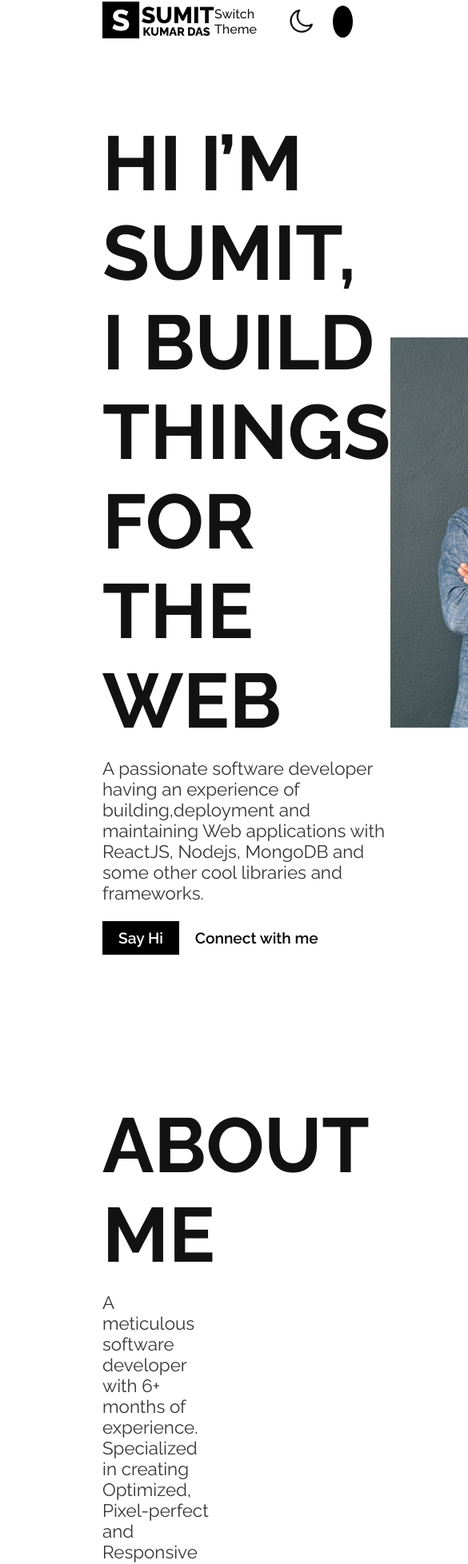
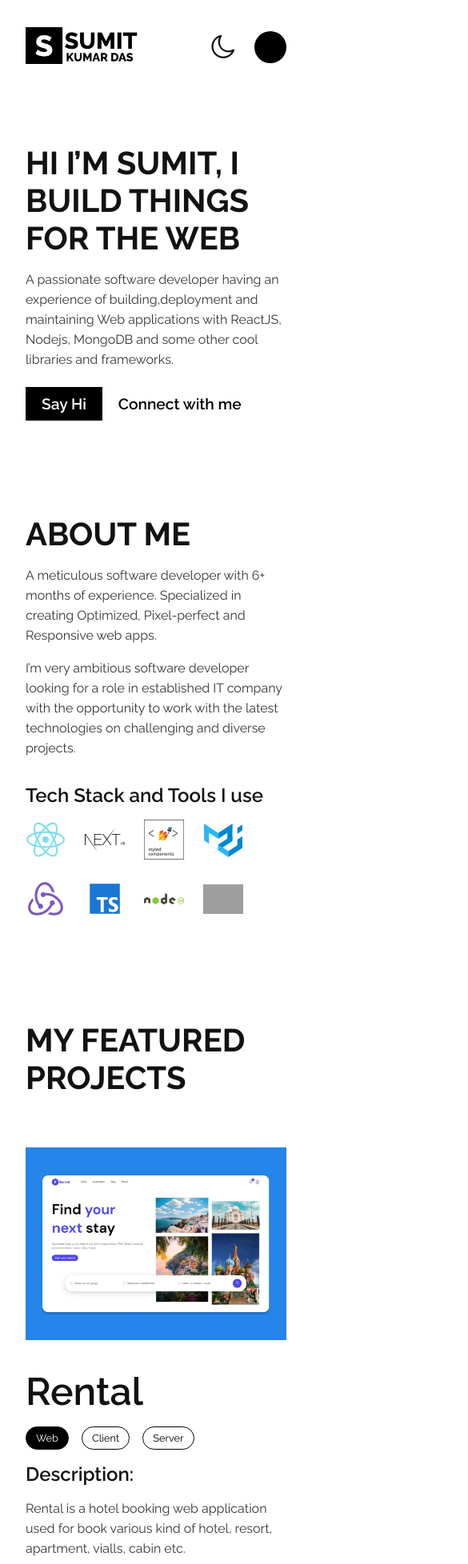
Before and after one commit to sumit-kr-das/my_portfolio, a React (Create React App) app: page / in a window 390 px wide. Shown: the part 30-1986 px from the top of the page at 80% size, 585 px wide, since content can reach past the window. Built offline with nearby package versions, Linux system fonts and the light colour scheme; grey boxes are pictures that could not be loaded.

Commit message:
mobile responsive ness completed

```diff
--- a/src/components/About.jsx
+++ b/src/components/About.jsx
@@ -29,16 +29,41 @@ export default function About({ theme }) {
 
 const Container = styled.section`
     margin: 12rem 8rem 0 8rem;
+    @media(max-width: 1200px){
+        margin: 8rem 4rem;
+    }
+    @media(max-width:700px){
+        margin: 8rem 2rem;
+    }
 `
 
 const Heading = styled.h1`
     font-size: 6rem;
+    @media(max-width: 1373px){
+        font-size: 5rem;
+    }
+    @media(max-width: 1200px){
+        font-size: 4rem;
+    }
+    @media(max-width: 1100px){
+        font-size: 3.5rem;
+    }
+    @media(max-width: 460px){
+        font-size: 2.5rem;
+    }
 `
 
 const Paragraph = styled.p`
     font-size: 1.4rem;
     margin: 1rem 0;
     color: ${(props) => props.theme === "dark" ? "#fff" : "#353535"};
+    line-height: 25px;
+    @media(max-width: 1200px){
+        font-size: 1.2rem;
+    }
+    @media(max-width: 460px){
+        font-size: 1rem;
+    }
 `
 
 const SubHeading = styled.p`
@@ -52,8 +77,25 @@ const StackContainer = styled.div`
     align-items: center;
     justify-content: space-between;
     margin-top: 1rem;
+    @media(max-width: 450px) {
+        justify-content: start;
+        flex-wrap: wrap;
+        gap: 1.5rem;
+    }
 `
 
 const IconImg = styled.img`
     width: 80px;
+    @media(max-width: 892px) {
+        width: 60px;
+    }
+    @media(max-width: 680px) {
+        width: 50px;
+    }
+    @media(max-width: 570px) {
+        width: 40px;
+    }
+    @media(max-width: 450px) {
+        width: 50px;
+    }
 `
--- a/src/components/Footer.jsx
+++ b/src/components/Footer.jsx
@@ -2,12 +2,12 @@ import React from 'react'
 import { Link } from 'react-router-dom';
 import styled from 'styled-components';
 
-import { Paragraph, SubHeading } from './Project/styled.project';
+import { Paragraph } from './Project/styled.project';
 
 function LeftContainer({ theme }) {
     return (
         <CopyrightContainer>
-            <div>
+            <CopyrightWrapper>
                 <Link to="/">
                     {theme === "light" ? (
                         <NavIcon src="/assets/logo_dark.png" alt="nav_logo" />
@@ -17,8 +17,7 @@ function LeftContainer({ theme }) {
                 </Link>
                 <Paragraph theme={theme}>Feel free to reach out to me any time. I prefer to talk over email or Linkedin, Let’s create something amazing together.</Paragraph>
                 <SubHeading>contact.sumitkrdas@gmail.com</SubHeading>
-            </div>
-            <Copyright>@2022 by <b>Sumit Kumar Das</b></Copyright>
+            </CopyrightWrapper>
         </CopyrightContainer>
     )
 }
@@ -39,10 +38,13 @@ function RightContainer({ theme }) {
 
 export default function Footer({ theme }) {
     return (
-        <Container>
-            <LeftContainer theme={theme} />
-            <RightContainer theme={theme} />
-        </Container>
+        <>
+            <Container>
+                <LeftContainer theme={theme} />
+                <RightContainer theme={theme} />
+            </Container>
+            <Copyright>@ Copyright 2022. Designed by <b>Sumit Kumar Das</b>.</Copyright>
+        </>
     )
 }
 
@@ -52,18 +54,45 @@ export const Container = styled.div`
     display: flex;
     align-items: center;
     justify-content: space-between;
+    @media(max-width: 1200px){
+        margin: 8rem 4rem 4rem 4rem;
+    }
+    @media(max-width: 800px){
+        flex-direction: column;
+    }
+    @media(max-width:700px){
+        margin: 4rem 2rem;
+    }
 `;
 
 const CopyrightContainer = styled.div`
     flex: 0 1 40%;
-`
+    width: 100%;
+    @media(max-width: 800px){
+        flex: 0 1 100%;
+    }
+`;
+
+const CopyrightWrapper = styled.div`
+    width: 100%;
+`;
 
 const Copyright = styled.p`
-    margin-top: 4rem;
+    margin: 0 8rem 2rem 8rem;
+    line-height: 25px;
+    @media(max-width: 1200px){
+        margin: 8rem 4rem 4rem 4rem;
+    }
+    @media(max-width:700px){
+        margin: 4rem 2rem;
+    }
 `
 
 const ContactContainer = styled.div`
     flex: 0 1 40%;
+    @media(max-width: 800px){
+        flex: 0 1 100%;
+    }
 `
 
 const NavIcon = styled.img`
@@ -115,3 +144,12 @@ const ButtonPrimary = styled(Button)`
     background: ${(props) => props.theme === "dark" ? "#fff" : "#000"};
     color: ${(props) => props.theme === "dark" ? "#000" : "#fff"};
 `
+
+export const SubHeading = styled.p`
+	font-size: 1.5rem;
+	margin-top: 1rem;
+	font-weight: 600;
+    @media(max-width: 800px){
+        font-size: 1.2rem;
+    }
+`;
--- a/src/components/Hero.jsx
+++ b/src/components/Hero.jsx
@@ -24,16 +24,41 @@ const Header = styled.header`
     display: flex;
     align-items: center;
     justify-content: space-between;
+    @media(max-width: 1200px){
+        margin: 4rem;
+    }
+    @media(max-width:700px){
+        margin: 6rem 2rem;
+    }
 `
 
 const Heading = styled.h1`
     font-size: 6rem;
+    @media(max-width: 1373px){
+        font-size: 5rem;
+    }
+    @media(max-width: 1200px){
+        font-size: 4rem;
+    }
+    @media(max-width: 1100px){
+        font-size: 3.5rem;
+    }
+    @media(max-width: 460px){
+        font-size: 2.5rem;
+    }
 `
 
 const Paragraph = styled.p`
     font-size: 1.4rem;
     margin: 1rem 0;
     color: ${(props) => props.theme === "dark" ? "#fff" : "#353535"};
+    line-height: 25px;
+    @media(max-width: 1200px){
+        font-size: 1.2rem;
+    }
+    @media(max-width: 460px){
+        font-size: 1rem;
+    }
 `
 
 const BtnContainer = styled.div`
@@ -58,6 +83,9 @@ const ButtonSecondary = styled(Button)`
 
 const LeftContainer = styled.div`
     flex: 0 1 60%;
+    @media(max-width: 870px){
+        flex: 0 1 100%;
+    }
 `
 
 const RightContainer = styled.div`
@@ -66,4 +94,7 @@ const RightContainer = styled.div`
     justify-content: center;
     flex: 0 1 30%;
     background-color: red;
+    @media(max-width: 870px){
+        display: none;
+    }
 `
--- a/src/components/Navigation.jsx
+++ b/src/components/Navigation.jsx
@@ -3,7 +3,7 @@ import styled from "styled-components";
 import { Link } from "react-router-dom";
 
 export default function Navigation({ theme, toggleTheme }) {
-	console.log(theme);
+
 	return (
 		<Nav>
 			<Link to="/">
@@ -32,7 +32,13 @@ const Nav = styled.nav`
 	display: flex;
 	align-items: center;
 	justify-content: space-between;
-	padding: 2rem 8rem;
+	margin: 2rem 8rem;
+	@media(max-width: 1200px){
+        margin: 4rem;
+    }
+	@media(max-width:700px){
+        margin: 4rem 2rem;
+    }
 `;
 const Cursor = styled.div`
 	cursor: pointer;
@@ -53,6 +59,9 @@ const RightContainer = styled.div`
 `;
 const Text = styled.p`
 	font-weight: 500;
+	@media(max-width:700px){
+        display: none;
+    }
 `;
 const Hamburger = styled.div`
 	width: 40px;
--- a/src/components/Project/Project.jsx
+++ b/src/components/Project/Project.jsx
@@ -1,5 +1,5 @@
 import React from 'react'
-import { Container, BtnTags, Heading, Wrapper, ImgContainer, Thumbnil, DetailsContainer, SubHeading, Title, TitleContainer, BtnFilled, BtnOutlined, SubHeadingContainer, Paragraph } from './styled.project';
+import { Container, BtnTags, Heading, Wrapper, TitleSubContainer, WrapperReverse, ImgContainer, Thumbnil, DetailsContainer, SubHeading, Title, TitleContainer, BtnFilled, BtnOutlined, SubHeadingContainer, Paragraph } from './styled.project';
 
 import { project1, project2 } from './projectData'
 
@@ -12,6 +12,7 @@ function LeftImage({ project, theme }) {
       <DetailsContainer>
         <TitleContainer>
           <Title>{project.title}</Title>
+          <TitleSubContainer>
             <BtnFilled href={project.live} theme={theme}>Web</BtnFilled>
             {
               project.client &&
@@ -21,6 +22,7 @@ function LeftImage({ project, theme }) {
               project.server &&
               <BtnOutlined href={project.server} theme={theme}>Server</BtnOutlined>
             }
+          </TitleSubContainer>
         </TitleContainer>
         <SubHeading>Description:</SubHeading>
         <SubHeadingContainer>
@@ -44,7 +46,7 @@ function LeftImage({ project, theme }) {
 
 function RightImage({ project, theme }) {
   return (
-    <Wrapper>
+    <WrapperReverse>
       <DetailsContainer>
         <TitleContainer>
           <Title>{project.title}</Title>
@@ -77,7 +79,7 @@ function RightImage({ project, theme }) {
       <ImgContainer>
         <Thumbnil src={project.thumbnil} />
       </ImgContainer>
-    </Wrapper>
+    </WrapperReverse>
   )
 }
 
--- a/src/components/Project/styled.project.js
+++ b/src/components/Project/styled.project.js
@@ -2,6 +2,12 @@ import styled from "styled-components";
 
 export const Container = styled.div`
 	margin: 12rem 8rem 0 8rem;
+    @media(max-width: 1200px){
+        margin: 8rem 4rem;
+    }
+    @media(max-width:700px){
+        margin: 8rem 2rem;
+    }
 `;
 
 export const ItemsCenter = styled.div`
@@ -11,18 +17,45 @@ export const ItemsCenter = styled.div`
 
 export const Heading = styled.h1`
 	font-size: 6rem;
+	@media(max-width: 1373px){
+        font-size: 5rem;
+    }
+    @media(max-width: 1200px){
+        font-size: 4rem;
+    }
+    @media(max-width: 1100px){
+        font-size: 3.5rem;
+    }
+	@media(max-width: 460px){
+        font-size: 2.5rem;
+    }
 `;
 
 export const Wrapper = styled(ItemsCenter)`
 	justify-content: space-between;
 	margin-top: 4rem;
+	@media(max-width: 1300px){
+        flex-direction: column;
+    }
+`;
+
+export const WrapperReverse = styled(ItemsCenter)`
+	justify-content: space-between;
+	margin-top: 4rem;
+	@media(max-width: 1300px){
+        flex-direction: column-reverse;
+    }
 `;
 
 export const ImgContainer = styled.div`
 	flex: 0 1 40%;
 `;
 
-export const Thumbnil = styled.img``;
+export const Thumbnil = styled.img`
+	@media(max-width: 1200px){
+        width: 100%;
+    }
+`;
 
 export const DetailsContainer = styled.div`
 	flex: 0 1 40%;
@@ -42,6 +75,13 @@ export const Title = styled.h2`
 
 export const TitleContainer = styled(ItemsCenter)`
 	align-items: flex-end;
+	gap: 1rem;
+	@media(max-width: 450px) {
+        flex-wrap: wrap;
+    }
+`;
+
+export const TitleSubContainer = styled(ItemsCenter)`
 	gap: 1rem;
 `;
 
@@ -80,5 +120,9 @@ export const SubHeadingContainer = styled.div``;
 export const Paragraph = styled.p`
 	font-size: 1.4rem;
 	margin: 1rem 0;
+	line-height: 25px;
 	color: ${(props) => (props.theme === "dark" ? "#fff" : "#353535")};
+    @media(max-width: 460px){
+        font-size: 1rem;
+    }
 `;
```
Also changed, not shown: src/components/HamburgerMenu.tsx (added, +12 -0 lines). Lines whose indentation alone changed are shown as unchanged.
